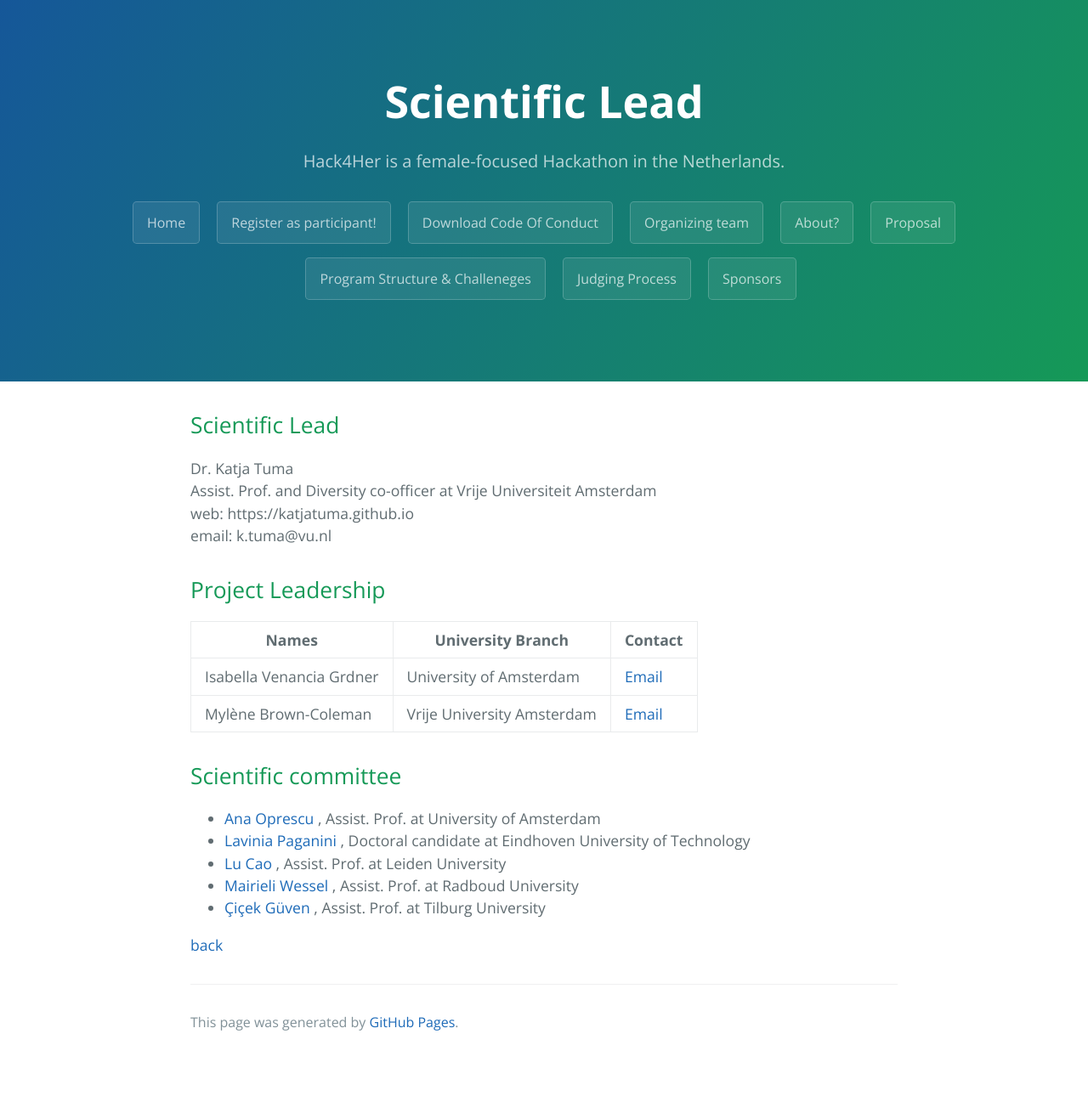
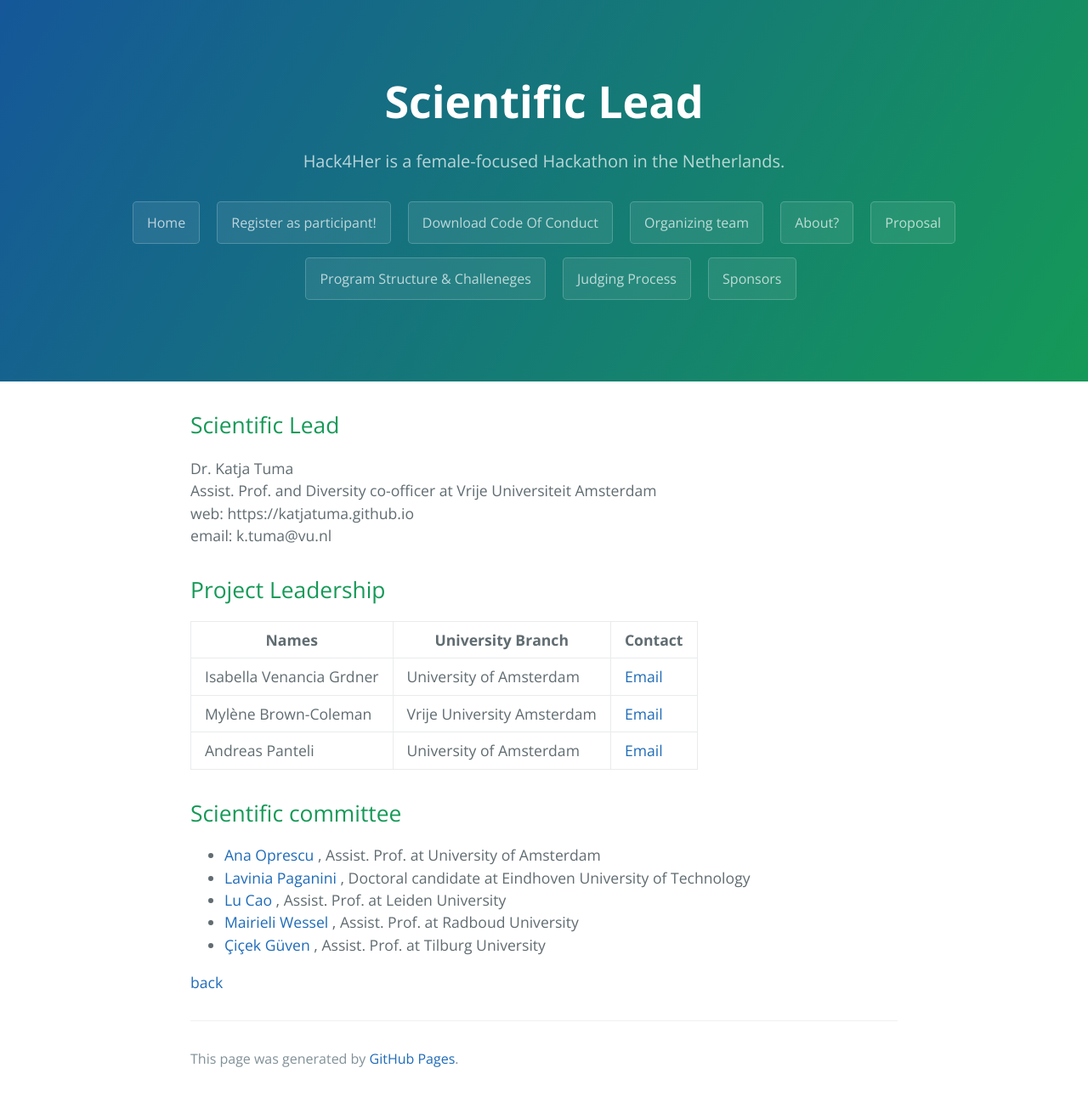
Before and after one commit to hack4her/hack4her.github.io, a Jekyll site: the page built from organizers.md, in a window 1280 px wide. Shown: the whole page at 85% size. Built offline with Jekyll 4.4.1, drawn with Linux system fonts in a browser that asks for light colours; our own code applies the rules of GitHub Pages for plain Markdown files; before the commit the page ends 1247 px from its top, so only the background shows below that.

Commit message:
Update organizers.md

```diff
--- a/organizers.md
+++ b/organizers.md
@@ -13,6 +13,7 @@
 |------------------------------------|----------------------------|----------------------------------------|
 | Isabella Venancia Grdner           | University of Amsterdam    | [Email](mailto:hack4her2024@gmail.com) |
 | Mylène Brown-Coleman               | Vrije University Amsterdam | [Email](mailto:hack4her2024@gmail.com) |
+| Andreas Panteli                    | University of Amsterdam    | [Email](mailto:a.panteli.uva@gmail.com)|
 
 
 ## Scientific committee
```
